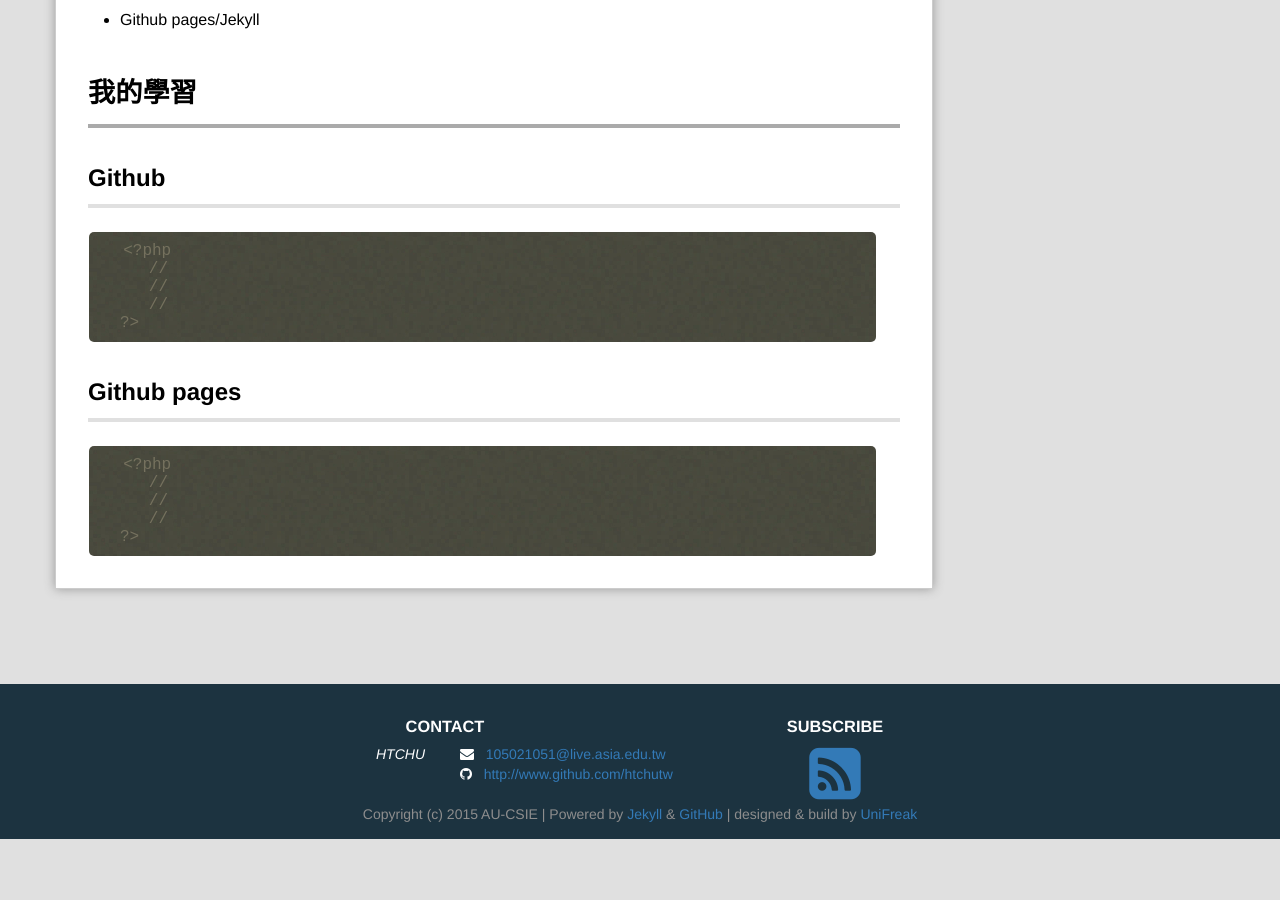
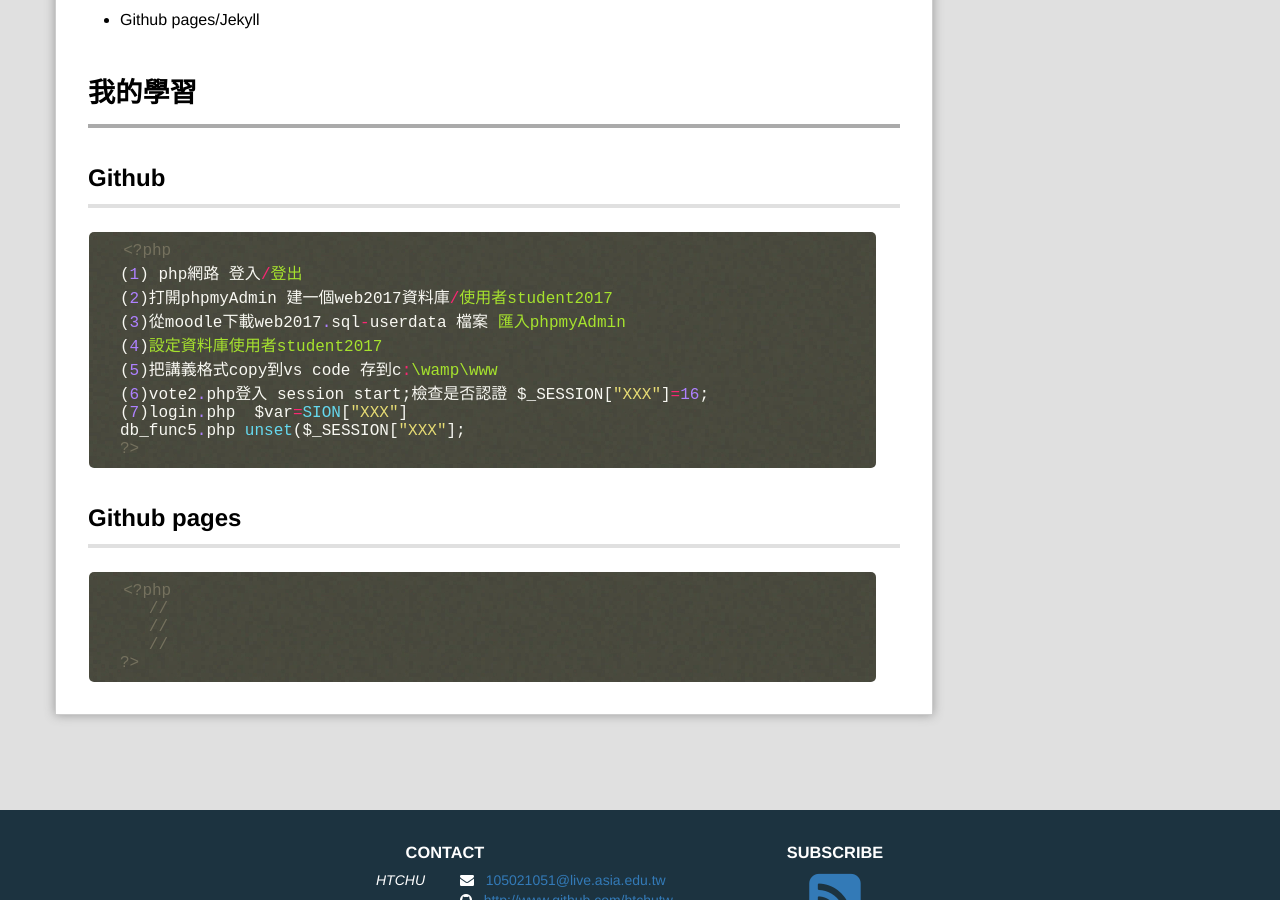
Before and after one commit to jacky0325/webcourse, a Jekyll site: the page built from _posts/2017-11-08-Class8.md, in a window 1280 px wide and 900 px high, scrolled down 616 px. Built offline with Jekyll 4.4.1, drawn with Linux system fonts in a browser that asks for light colours; Markdown is read by kramdown in place of the engine named in the settings; comment, search, counter and statistics services are not loaded; before the commit the page ends 1455 px from its top, so only the background shows below that.

Commit message:
Update 2017-11-08-Class8.md

````diff
--- a/_posts/2017-11-08-Class8.md
+++ b/_posts/2017-11-08-Class8.md
@@ -21,9 +21,14 @@ github帳號及使用github做blog。。
 
 ```php
 <?php
-   //
-   //
-   //
+(1) php網路 登入/登出
+(2)打開phpmyAdmin 建一個web2017資料庫/使用者student2017
+(3)從moodle下載web2017.sql-userdata 檔案 匯入phpmyAdmin
+(4)設定資料庫使用者student2017
+(5)把講義格式copy到vs code 存到c:\wamp\www
+(6)vote2.php登入 session start;檢查是否認證 $_SESSION["XXX"]=16;
+(7)login.php  $var=SION["XXX"]
+db_func5.php unset($_SESSION["XXX"];
 ?>
 ```
 ##Github pages
````
